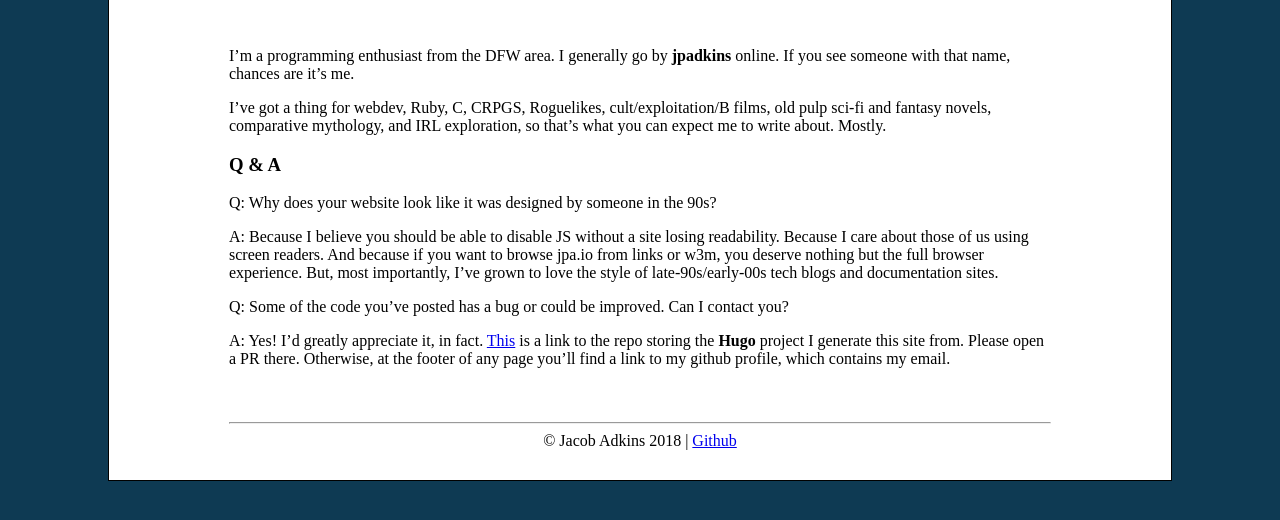
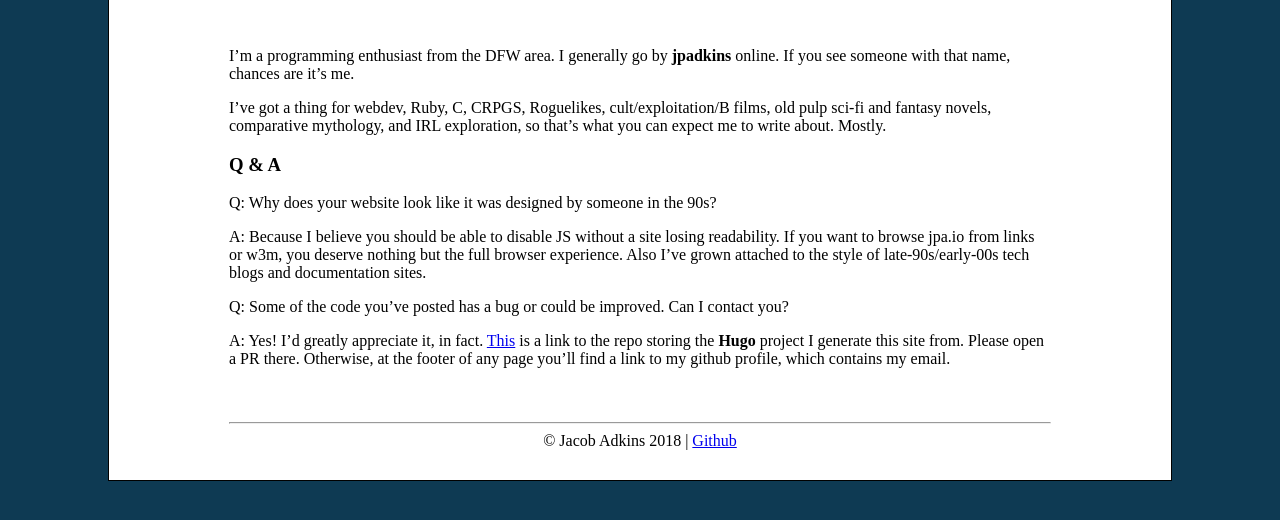
Before and after one commit to jpadkins/jpadkins.github.io, a plain HTML site: page about/index.html in a window 1280 px wide. Shown: the part 168-688 px from the top of the page. Drawn offline with Linux system fonts and the light colour scheme.

Commit message:
Updated about verbage

```diff
--- a/about/index.html
+++ b/about/index.html
@@ -45,7 +45,7 @@
 
 <p>Q: Why does your website look like it was designed by someone in the 90s?</p>
 
-<p>A: Because I believe you should be able to disable JS without a site losing readability. Because I care about those of us using screen readers. And because if you want to browse jpa.io from links or w3m, you deserve nothing but the full browser experience. But, most importantly, I&rsquo;ve grown to love the style of late-90s/early-00s tech blogs and documentation sites.</p>
+<p>A: Because I believe you should be able to disable JS without a site losing readability. If you want to browse jpa.io from links or w3m, you deserve nothing but the full browser experience. Also I&rsquo;ve grown attached to the style of late-90s/early-00s tech blogs and documentation sites.</p>
 
 <p>Q: Some of the code you&rsquo;ve posted has a bug or could be improved. Can I contact you?</p>
 
```
